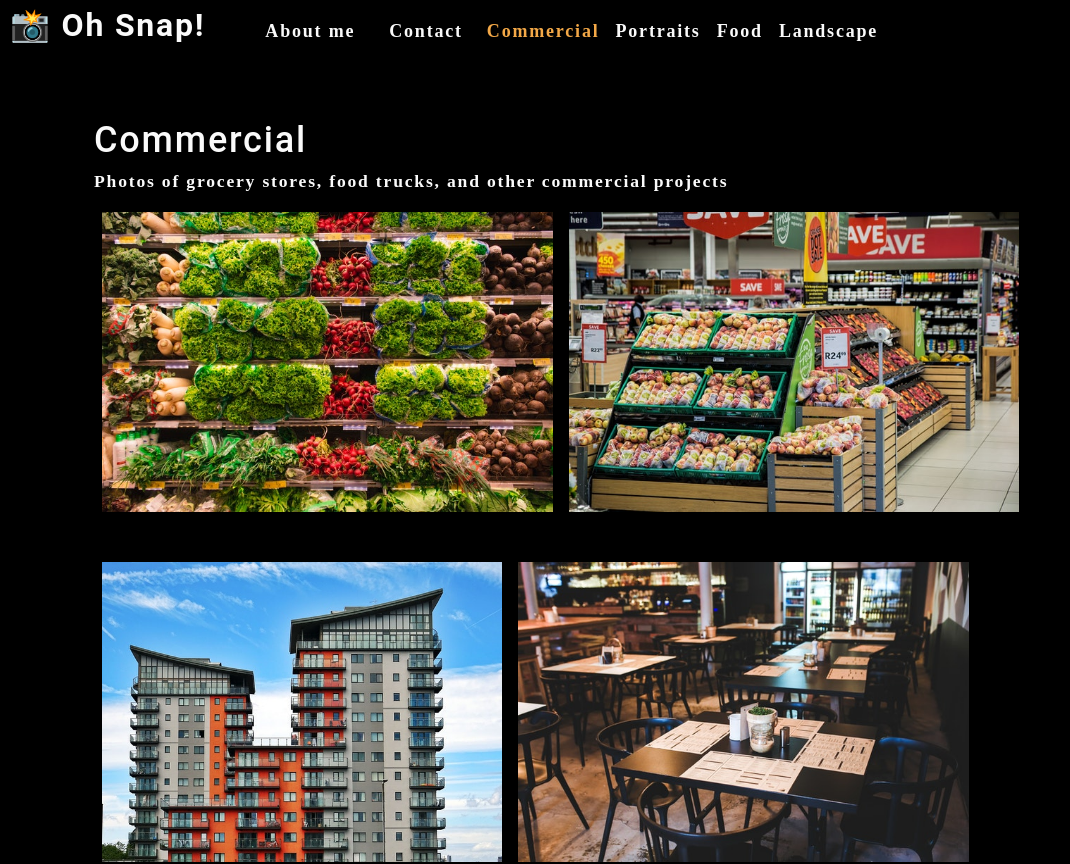
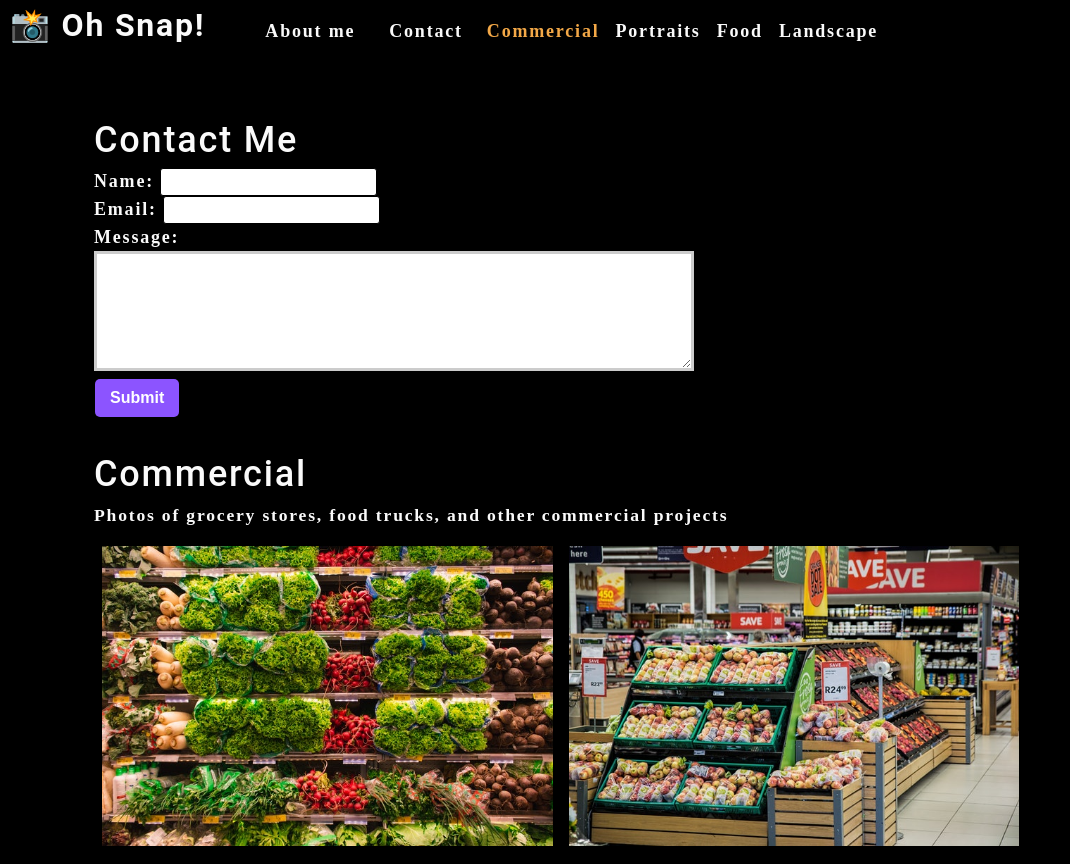
Before and after one commit to Arankin7/photo-port, a React (Create React App) app: page / in a window 1280 px wide. Shown: the top 864 px of the page, without its empty margins (0-1070 px from the left). Built offline with nearby package versions, Linux system fonts and the light colour scheme.

Commit message:
formm data

```diff
--- a/src/App.js
+++ b/src/App.js
@@ -6,6 +6,7 @@
 import About from './components/About';
 import Nav from './components/Nav';
 import Gallery from './components/Gallery';
+import ContactForm from './components/Contact';
 
 function App() {
 
@@ -29,6 +30,7 @@
         currentCategory={currentCategory}
         ></Nav>
       <main>
+        <ContactForm></ContactForm>
         <Gallery currentCategory={currentCategory}></Gallery>
         <About></About>
       </main>
--- a/src/components/Contact/index.js
+++ b/src/components/Contact/index.js
@@ -1,24 +1,37 @@
-import React from "react";
+import React, {useState} from "react";
 
 function ContactForm() {
-    // jsx
+
+    const [formState, setFormState] = useState({name: '', email: '', message:''});
+
+    const { name, email, message } = formState;
+
+    function handleChange(e){
+        setFormState({...formState, [e.target.name]: e.target.value})
+    }
+
+    function handleSubmit(e){
+        e.preventDefault();
+        console.log(formState);
+    }
+
     return (
         <section>
             <h1>Contact Me</h1>
-            <form id="contact-form">
+            <form id="contact-form" onSubmit={handleSubmit}>
                 <div>
                     <label htmlFor="name">Name: </label>
-                    <input type="text" name="name" />
+                    <input type="text" name="name" defaultValue={name} onChange={handleChange} />
                 </div>
 
                 <div>
                     <label htmlFor="email">Email: </label>
-                    <input type="email" name="email" />
+                    <input type="email" name="email" defaultValue={email} onChange={handleChange} />
                 </div>
 
                 <div>
                     <label htmlFor="message">Message: </label>
-                    <textarea name="message" rows="5" />
+                    <textarea name="message" defaultValue={message} onChange={handleChange} rows="5" />
                 </div>
 
                 <button type="submit">Submit</button>
```
